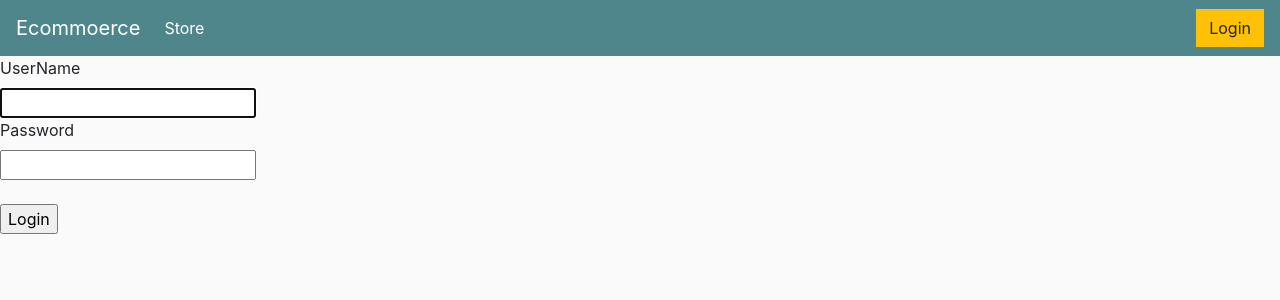
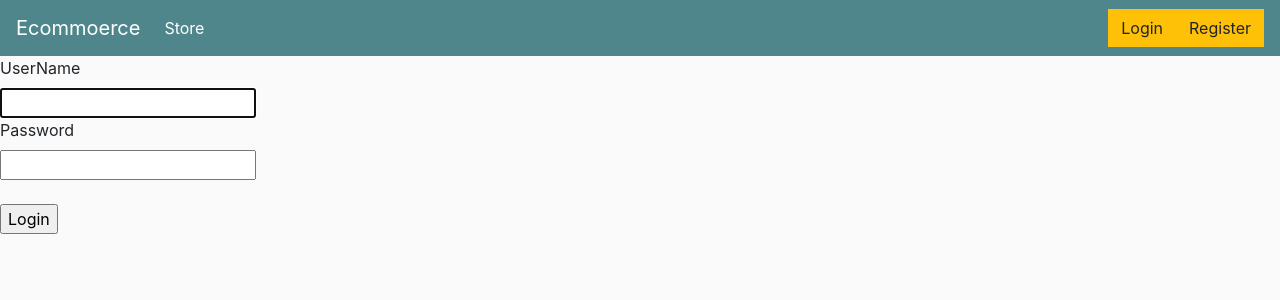
Before and after one commit to 23subbhashit/LikhaiPadhai, a Django app: page /accounts/login/ in a window 1280 px wide. Shown: the top 300 px of the page. Run offline with Django 3.2, Linux system fonts and the light colour scheme; some libraries are stand-ins or nearby versions.

Commit message:
first commit

```diff
--- a/dbms/templates/registration/login.html
+++ b/dbms/templates/registration/login.html
@@ -25,7 +25,7 @@
     </ul>
     <div class="form-inline my-2 my-lg-0">
      	<a href="{% url 'login' %}"class="btn btn-warning">Login</a>
-
+      <a href="{% url 'register' %}"class="btn btn-warning">Register</a>
     </div>
   </div>
 </nav>
```
